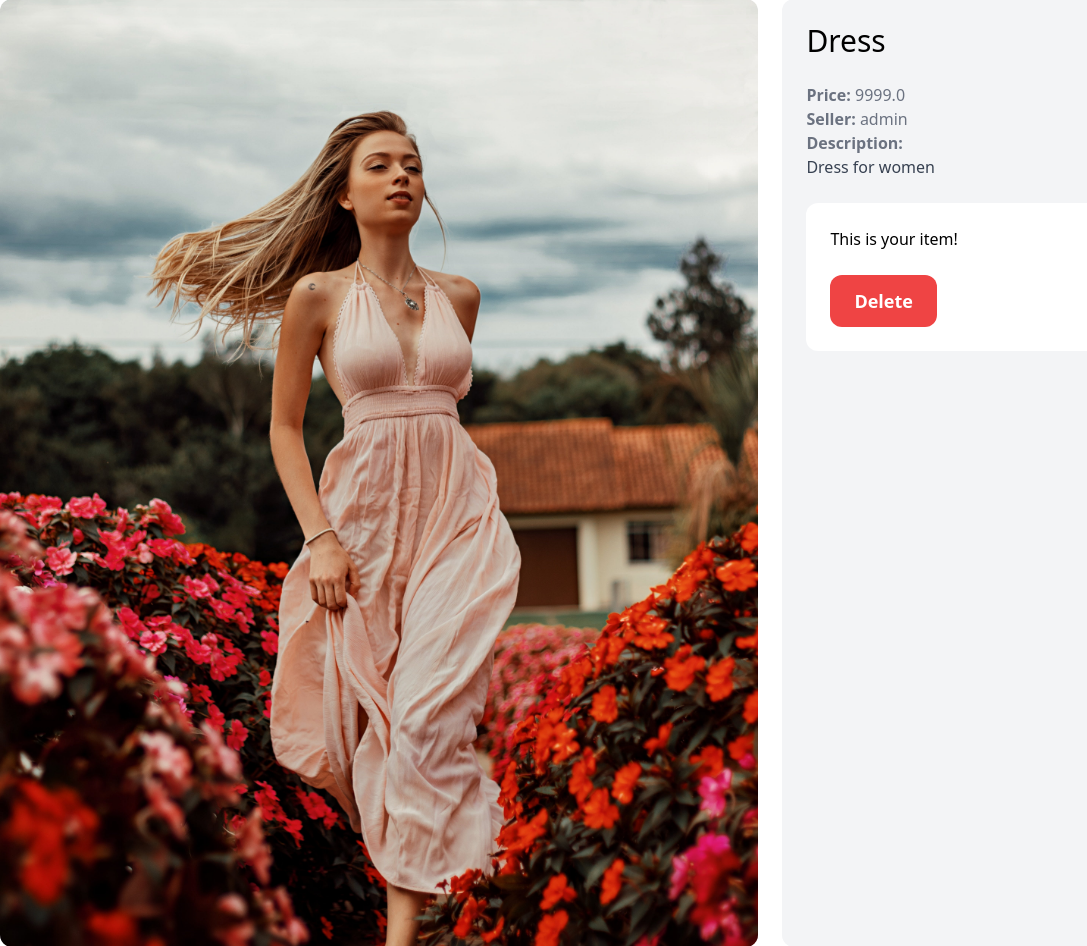
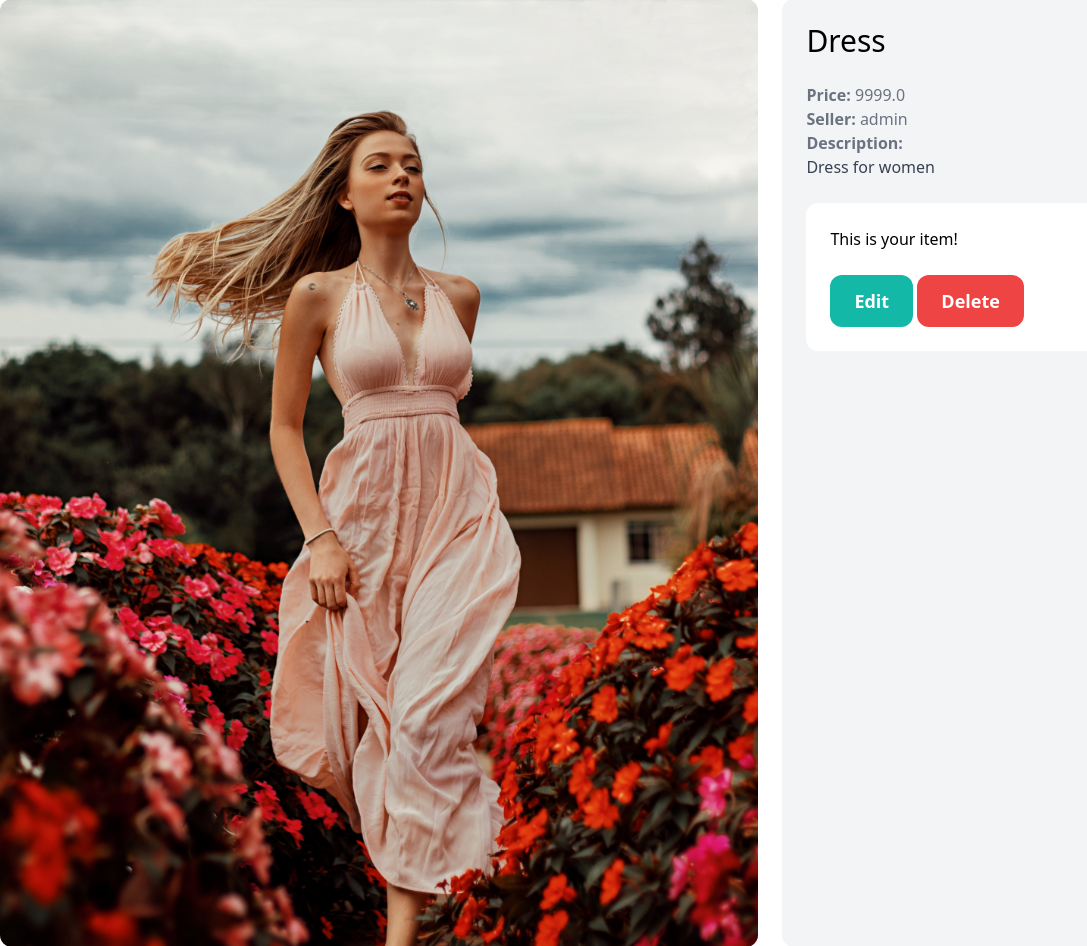
Before and after one commit to ayushp533/online-marketplace, a Django app: page /items/1/ in a window 1280 px wide. Shown: the part 78-1024 px from the top of the page, without its empty margins (0-1087 px from the left). Run offline with Django 4.2, Linux system fonts and the light colour scheme; a user stored in the database is signed in; data comes from the database, SQL or seed files in the repository; some libraries are stand-ins or nearby versions.

Commit message:
Added the Edit button just above the delete button

```diff
--- a/shopkart/item/templates/item/detail.html
+++ b/shopkart/item/templates/item/detail.html
@@ -25,6 +25,7 @@
         {% if request.user == item.created_by %}
             <div class="mt-6 p-6 bg-white rounded-xl">
                 <p>This is your item!</p>
+                <a href="#" class="inline-block mt-6 px-6 py-3 text-lg font-semibold bg-teal-500 text-white rounded-xl">Edit</a>
                 <a href="{% url 'item:delete' item.id %}" class="inline-block mt-6 px-6 py-3 text-lg font-semibold bg-red-500 text-white rounded-xl">Delete</a>
             </div>
         {% else %}
```
